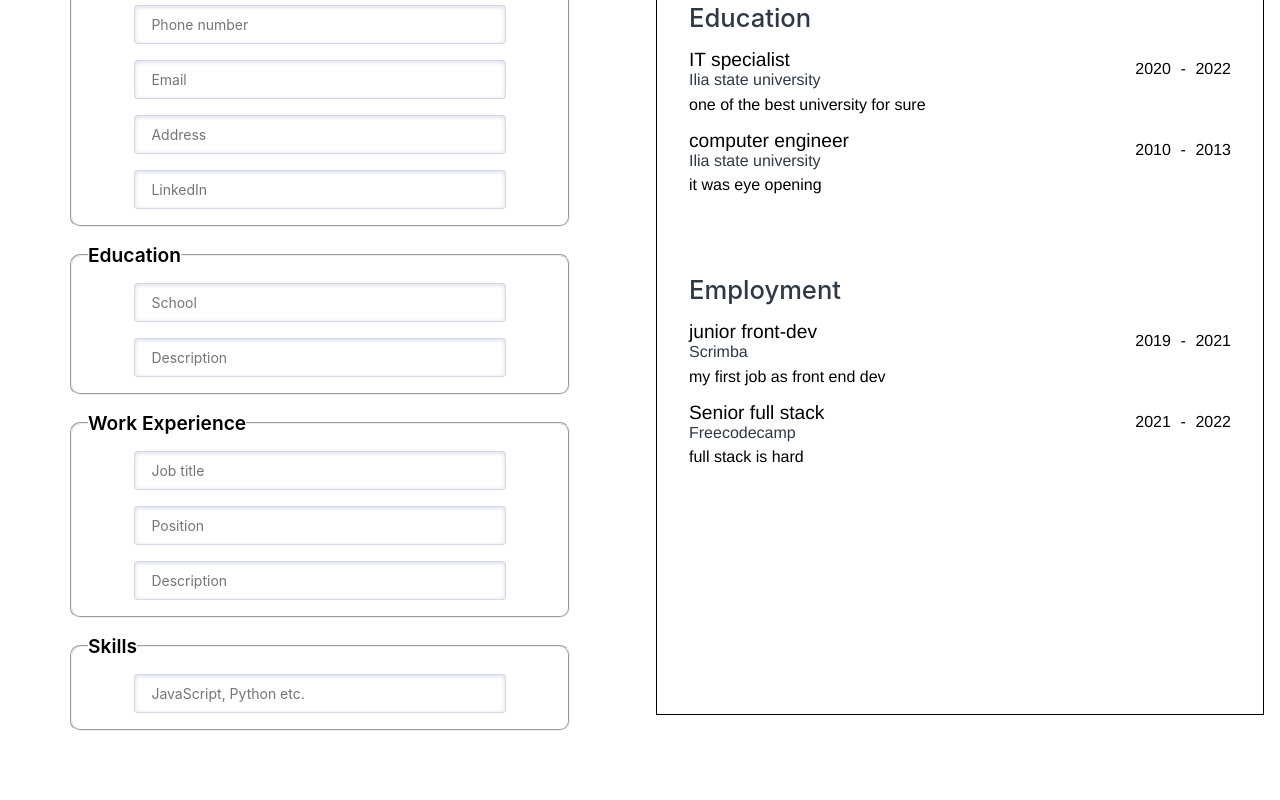
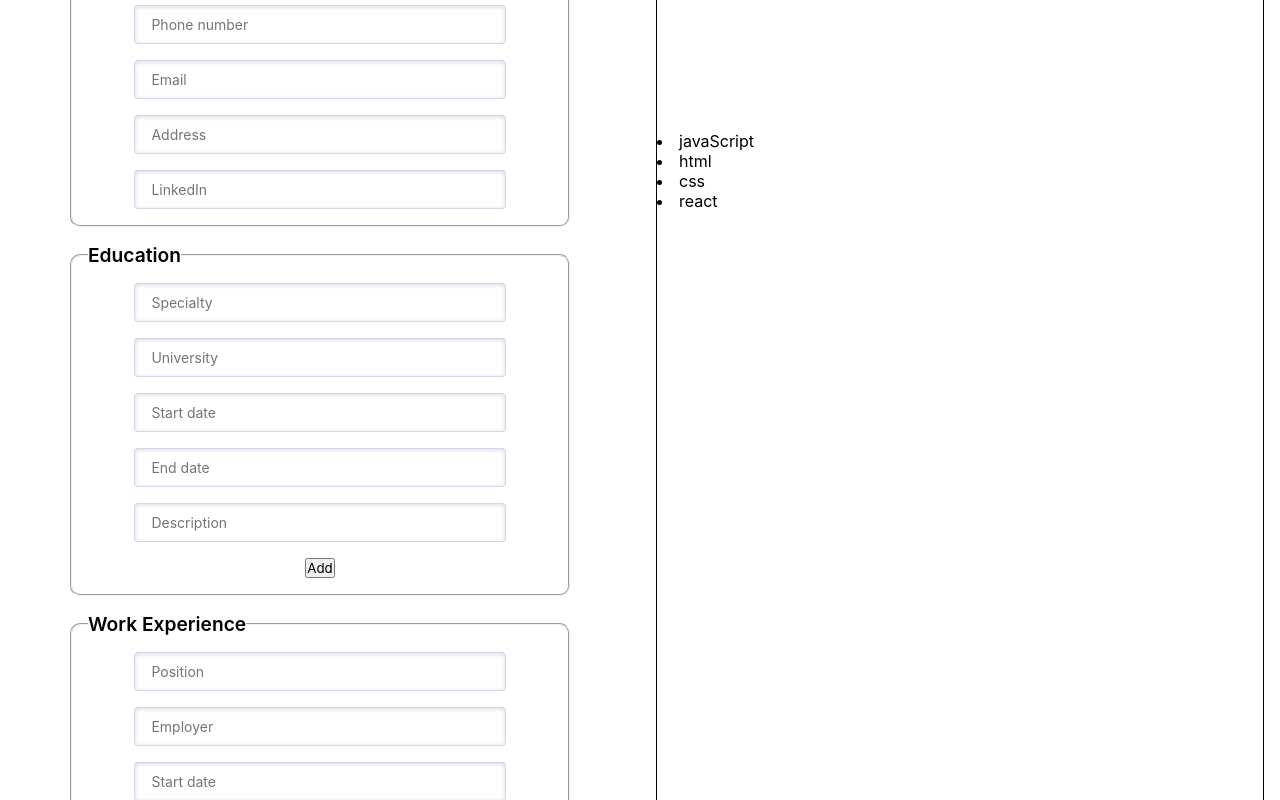
Before and after one commit to davitJabushanuri/cv-project, a React (Create React App) app: page / in a window 1280 px wide. Shown: the part 200-1000 px from the top of the page. Before the commit the page ends 931 px from the top, so only its background shows below. Built offline with nearby package versions, Linux system fonts and the light colour scheme.

Commit message:
make education and employment sections dynamic, add skills section

```diff
--- a/src/App.js
+++ b/src/App.js
@@ -13,39 +13,10 @@ function App() {
 		email: '',
 		address: '',
 		linkedin: '',
-		education: [
-			{
-				specialty: 'IT specialist',
-				university: 'Ilia state university',
-				startDate: 2020,
-				endDate: 2022,
-				description: 'one of the best university for sure',
-			},
-			{
-				specialty: 'computer engineer',
-				university: 'Ilia state university',
-				startDate: 2010,
-				endDate: 2013,
-				description: 'it was eye opening',
-			},
-		],
-
-		employment: [
-			{
-				position: 'junior front-dev',
-				employer: 'Scrimba',
-				startDate: 2019,
-				endDate: 2021,
-				description: 'my first job as front end dev',
-			},
-			{
-				position: 'Senior full stack',
-				employer: 'Freecodecamp',
-				startDate: 2021,
-				endDate: 2022,
-				description: 'full stack is hard',
-			},
-		],
+		education: [],
+		employment: [],
+		skills: ['javaScript', 'html', 'css', 'react'],
+		languages: ['english', 'georgian'],
 	})
 	return (
 		<div className='app'>
--- a/src/components/input/Input.js
+++ b/src/components/input/Input.js
@@ -1,12 +1,58 @@
-import React from 'react'
+import React, { useState } from 'react'
 
 const Input = ({ info, setInfo }) => {
+	const [educationInfo, setEducationInfo] = useState({})
+	const [employmentInfo, setEmploymentInfo] = useState({})
+	const [skillsInfo, setSkillsInfo] = useState('')
+
 	const saveInput = e => {
 		setInfo({
 			...info,
 			[e.target.name]: e.target.value,
 		})
 	}
+	const saveEducation = e => {
+		setEducationInfo({
+			...educationInfo,
+			[e.target.name]: e.target.value,
+		})
+	}
+
+	const handleEducation = e => {
+		e.preventDefault()
+		setInfo({
+			...info,
+			education: [...info.education, educationInfo],
+		})
+	}
+
+	const saveEmploymentInfo = e => {
+		setEmploymentInfo({
+			...employmentInfo,
+			[e.target.name]: e.target.value,
+		})
+	}
+
+	const handleEmployment = e => {
+		e.preventDefault()
+		setInfo({
+			...info,
+			employment: [...info.employment, employmentInfo],
+		})
+	}
+
+	const saveSkills = e => {
+		setSkillsInfo(e.target.value)
+	}
+
+	const handleSkills = e => {
+		e.preventDefault()
+		setInfo({
+			...info,
+			skills: [...info.skills, skillsInfo],
+		})
+	}
+
 	return (
 		<div className='Input'>
 			<form className='form' action=''>
@@ -65,21 +111,94 @@ const Input = ({ info, setInfo }) => {
 				<fieldset id='education-fieldset'>
 					<legend>Education</legend>
 
-					<input type='text' placeholder='School' />
+					<input
+						type='text'
+						name='specialty'
+						placeholder='Specialty'
+						onChange={saveEducation}
+					/>
 
-					<input type='textarea' placeholder='Description' />
+					<input
+						type='text'
+						name='university'
+						placeholder='University'
+						onChange={saveEducation}
+					/>
+
+					<input
+						type='number'
+						name='startDate'
+						placeholder='Start date'
+						onChange={saveEducation}
+					/>
+
+					<input
+						type='number'
+						name='endDate'
+						placeholder='End date'
+						onChange={saveEducation}
+					/>
+
+					<input
+						type='textarea'
+						name='description'
+						placeholder='Description'
+						onChange={saveEducation}
+					/>
+
+					<button onClick={handleEducation}>Add</button>
 				</fieldset>
 				<fieldset id='work-fieldset'>
 					<legend>Work Experience</legend>
 
-					<input type='text' placeholder='Job title' />
-					<input type='text' placeholder='Position' />
-					<input type='text' placeholder='Description' />
+					<input
+						type='text'
+						name='position'
+						placeholder='Position'
+						onChange={saveEmploymentInfo}
+					/>
+
+					<input
+						type='text'
+						name='employer'
+						placeholder='Employer'
+						onChange={saveEmploymentInfo}
+					/>
+
+					<input
+						type='number'
+						name='startDate'
+						placeholder='Start date'
+						onChange={saveEmploymentInfo}
+					/>
+
+					<input
+						type='number'
+						name='endDate'
+						placeholder='End date'
+						onChange={saveEmploymentInfo}
+					/>
+
+					<input
+						type='textarea'
+						name='description'
+						placeholder='Description'
+						onChange={saveEmploymentInfo}
+					/>
+
+					<button onClick={handleEmployment}>Add</button>
 				</fieldset>
 				<fieldset id='skills-fieldset'>
 					<legend>Skills</legend>
 
-					<input type='text' placeholder='JavaScript, Python etc.' />
+					<input
+						type='text'
+						name='skills'
+						placeholder='JavaScript, Python etc.'
+						onChange={saveSkills}
+					/>
+
+					<button onClick={handleSkills}>Add</button>
 				</fieldset>
 			</form>
 		</div>
--- a/src/components/output/Education.js
+++ b/src/components/output/Education.js
@@ -3,7 +3,7 @@ import React from 'react'
 const Education = ({ education }) => {
 	return (
 		<div className='education'>
-			<h1 className='heading'>Education</h1>
+			<h1 className='heading'>{education.length > 0 ? `Education` : ''}</h1>
 			{education.map(x => {
 				return (
 					<div className='university'>
--- a/src/components/output/Employment.js
+++ b/src/components/output/Employment.js
@@ -1,10 +1,9 @@
 import React from 'react'
 
 const Employment = ({ employment }) => {
-	console.log(employment)
 	return (
 		<div className='employment education'>
-			<h1 className='heading'>Employment</h1>
+			<h1 className='heading'>{employment.length > 0 ? `Employment` : ''}</h1>
 			{employment.map(x => {
 				return (
 					<div className='job university'>
--- a/src/components/output/Output.css
+++ b/src/components/output/Output.css
@@ -1,3 +1,5 @@
+@import url('https://fonts.googleapis.com/css2?family=Montserrat&family=Poppins:ital@1&family=Roboto:ital@1&display=swap');
+
 * {
 	box-sizing: border-box;
 	padding: 0;
@@ -111,5 +113,5 @@
 }
 
 p {
-	font-family: 'Franklin Gothic Medium', 'Arial Narrow', Arial, sans-serif;
+	font-family: 'Montserrat', sans-serif;
 }
--- a/src/components/output/Output.js
+++ b/src/components/output/Output.js
@@ -3,6 +3,7 @@ import './Output.css'
 import PersonalDetails from './PersonalDetails'
 import Education from './Education'
 import Employment from './Employment'
+import Skills from './Skills'
 
 const Output = ({ info }) => {
 	return (
@@ -11,6 +12,7 @@ const Output = ({ info }) => {
 				<PersonalDetails personalDetails={info} />
 				<Education education={info.education} />
 				<Employment employment={info.employment} />
+				<Skills skills={info.skills} />
 			</div>
 		</div>
 	)
--- /dev/null
+++ b/src/components/output/Skills.js
@@ -0,0 +1,14 @@
+import React from 'react'
+
+const Skills = ({ skills }) => {
+	console.log(skills)
+	return (
+		<div className='skills'>
+			{skills.map(x => {
+				return <li>{x}</li>
+			})}
+		</div>
+	)
+}
+
+export default Skills
```
